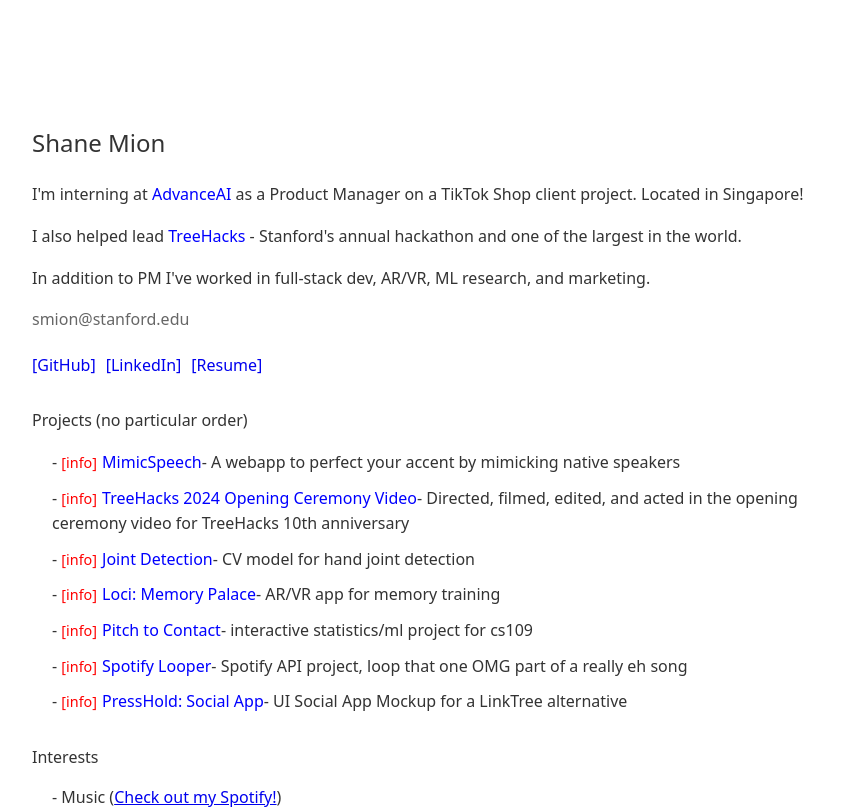
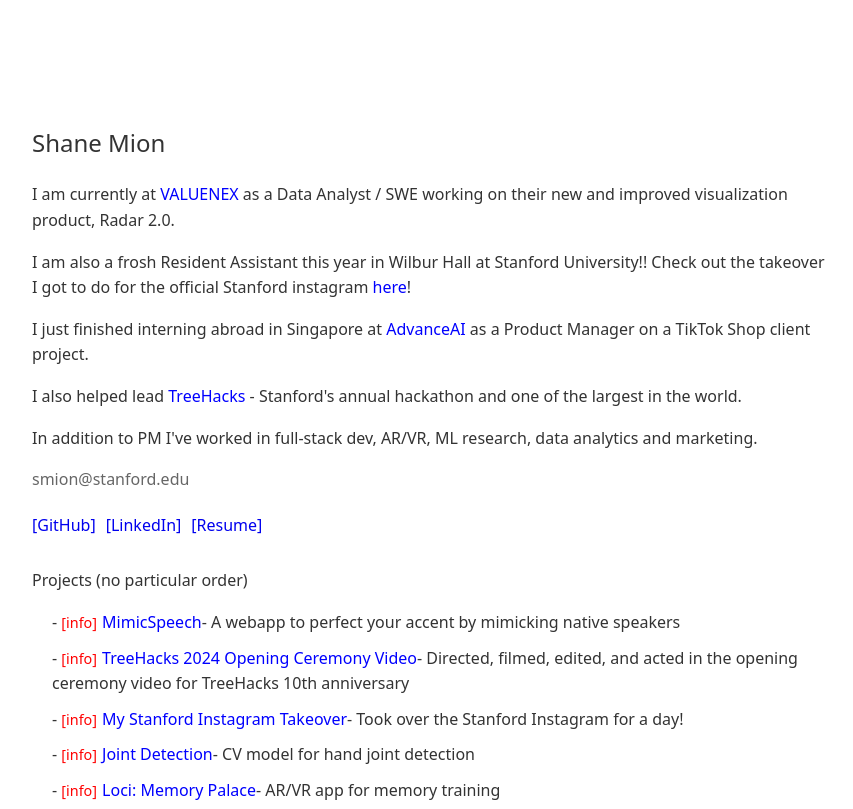
Before and after one commit to shanemion/personal-website, a React (Create React App) app: page / in a window 1280 px wide. Shown: the top 809 px of the page, without its empty margins (208-1061 px from the left). Built offline with nearby package versions, Linux system fonts and the light colour scheme.

Commit message:
updated life story

```diff
--- a/src/App.js
+++ b/src/App.js
@@ -40,7 +40,7 @@
               <img
                 src={project.image}
                 alt={project.name}
-                style={{ maxWidth: "100%", height: "auto", marginTop: "10px" }}
+                style={{ ...(project.imageStyle || { maxWidth: "100%", height: "auto" }), marginTop: "10px" }}
               />
             </a>
           )}
@@ -68,7 +68,18 @@
         "Directed, filmed, edited, and acted in the opening ceremony video for TreeHacks 10th anniversary",
       fullDescription:
         "Had a blast on this one, so much fun to make! Give it a watch.",
-      image: "opening.png",
+      // please resize the following image to be smaller:
+      image: "treehacks.png",
+    },
+    {
+      name: "My Stanford Instagram Takeover",
+      link: "https://drive.google.com/file/d/1UjxB6d0Y-YdUFxoEK_tqRGqgdodJKyca/view",
+      description: "Took over the Stanford Instagram for a day!",
+      fullDescription:
+        "I'm a frosh RA in Wilbur Hall (ARROYO!!) and got to take over the Stanford Instagram for a day! Check out the video!",
+      image: "takeover.png",
+      imageStyle: { maxWidth: "300px", height: "auto" },
+
     },
     {
       name: "Joint Detection",
@@ -140,7 +151,24 @@
       <p style={{ fontSize: "24px", marginBottom: "20px" }}>Shane Mion</p>
 
       <p style={{ marginBottom: "15px" }}>
-        I'm interning at{" "}
+        I am currently at{" "}
+        <a
+          href="https://en.valuenex.com/"
+          target="_blank"
+          rel="noopener noreferrer"
+          style={{ color: "#0000FF", textDecoration: "none" }}
+        >
+          VALUENEX
+        </a>{" "}
+        as a Data Analyst / SWE working on their new and improved visualization product, Radar 2.0.
+      </p>
+
+      <p style={{ marginBottom: "15px" }}>
+        I am also a frosh Resident Assistant this year in Wilbur Hall at Stanford University!! Check out the takeover I got to do for the official Stanford instagram <a href="https://drive.google.com/file/d/1UjxB6d0Y-YdUFxoEK_tqRGqgdodJKyca/view" target="_blank" rel="noopener noreferrer" style={{ color: "#0000FF", textDecoration: "none" }}>here</a>!
+      </p>
+
+      <p style={{ marginBottom: "15px" }}>
+        I just finished interning abroad in Singapore at{" "}
         <a
           href="https://www.advance.ai/"
           target="_blank"
@@ -149,8 +177,7 @@
         >
           AdvanceAI
         </a>{" "}
-        as a Product Manager on a TikTok Shop client project. Located in
-        Singapore!
+        as a Product Manager on a TikTok Shop client project.
       </p>
 
       <p style={{ marginBottom: "15px" }}>
@@ -167,7 +194,7 @@
       </p>
 
       <p style={{ marginBottom: "15px" }}>
-        In addition to PM I've worked in full-stack dev, AR/VR, ML research, and
+        In addition to PM I've worked in full-stack dev, AR/VR, ML research, data analytics and
         marketing.
       </p>
 
```
Also changed, not shown: 2 other files (tests, documents, lock files or other folders).
